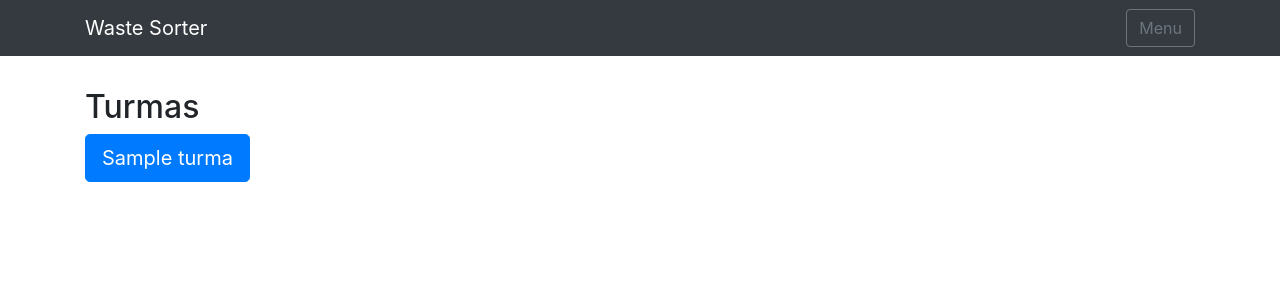
After one commit to gqsufsc/mlais_gitlab, a Flask app: template templates/turmas.html in a window 1280 px wide. The commit adds this page. Shown: the top 300 px of the page. Run offline with Flask 2, Linux system fonts and the light colour scheme; the template is opened without the code that fills it: most values are stand-ins (such as "Sample title", 1, 10 or a date in 2020); some libraries are stand-ins or nearby versions.

Commit message:
turmas page

```diff
--- a/application.py
+++ b/application.py
@@ -16,8 +16,7 @@ def teste():
     # print(interp.most_confused(min_val=2))
 
 def main():
-    # teste()
-    # ts.uploaded_pictures('087aae')
+    # ts.create_turma('wastesorter')
 
     # Running server
     server.flaskApp.secret_key = 'super secret key'
--- a/templates/turma.html
+++ b/templates/turma.html
@@ -35,7 +35,7 @@
 {% endfor %}
 
 <!--<footer>-->
-<!--    <script src="{{ url_for('static', filename='js/turmas.js') }}" type="text/javascript"></script>-->
+<!--    <script src="{{ url_for('static', filename='js/turma.js') }}" type="text/javascript"></script>-->
 <!--</footer>-->
 
 {% endblock %}
--- /dev/null
+++ b/templates/turmas.html
@@ -0,0 +1,18 @@
+{% extends "base.html" %} {% block content %}
+
+<h2 id="turma-name" >Turmas</h2>
+
+
+<div>
+    {% for turma in turmas %}
+        <div>
+            <form action="{{ url_for('turma', token=turma) }}" >
+                <button class="btn btn-primary btn-lg " id="btn-turma" type="submit">
+                    {{ turma }}
+                </button>
+            </form>
+        </div>
+    {% endfor %}
+</div>
+
+{% endblock %}
--- a/turma_service.py
+++ b/turma_service.py
@@ -116,7 +116,8 @@ def list_turmas() -> list:
         splitted = f.split('/')
         splitted.pop()
         list.append(splitted.pop())
-    return folders
+
+    return list
 
 
 def list_classes(turma: str) -> list:
```
Also changed, not shown: server.py (+7 -0 lines), static/js/turma.js (renamed from static/js/turmas.js), 2 other files.
